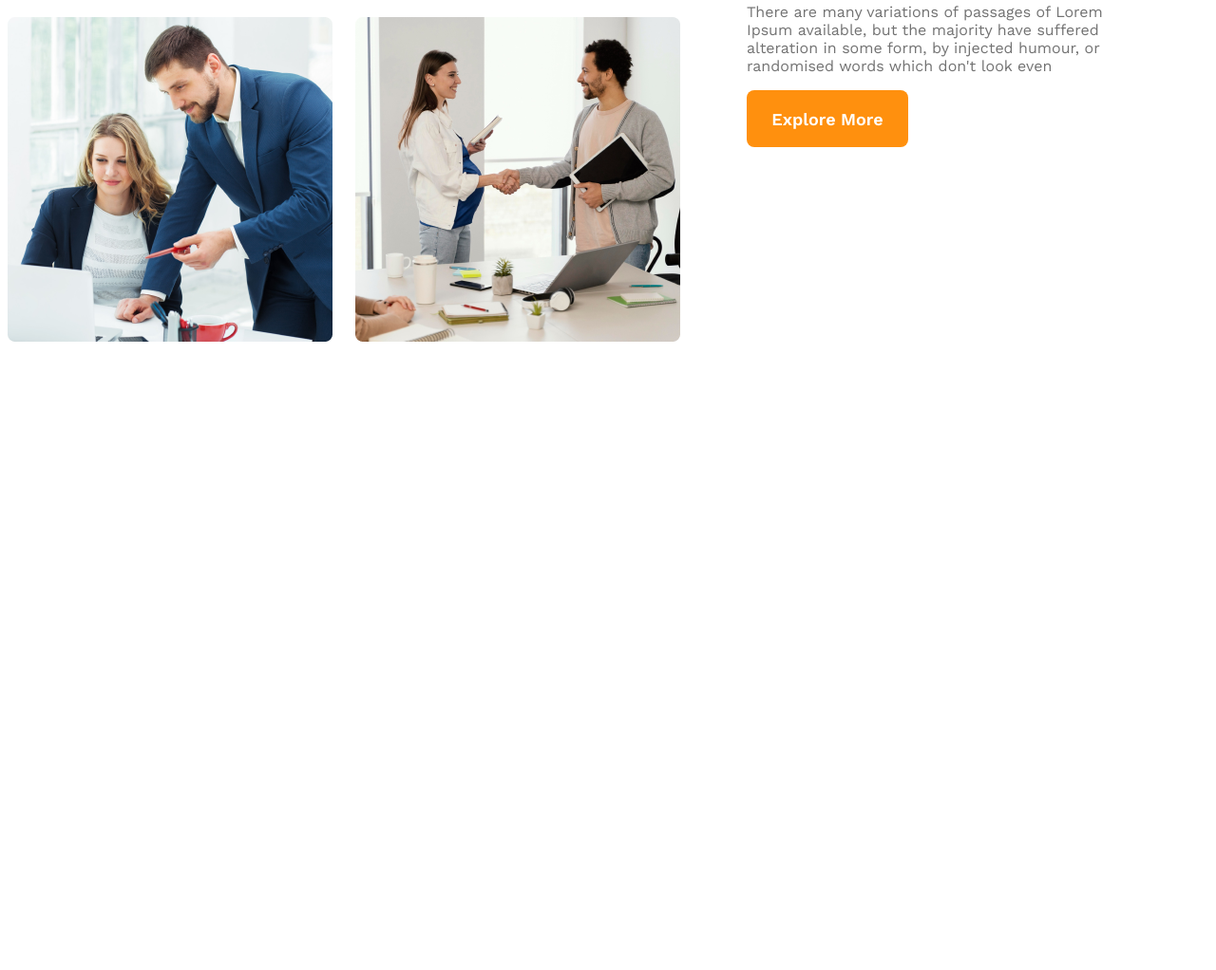
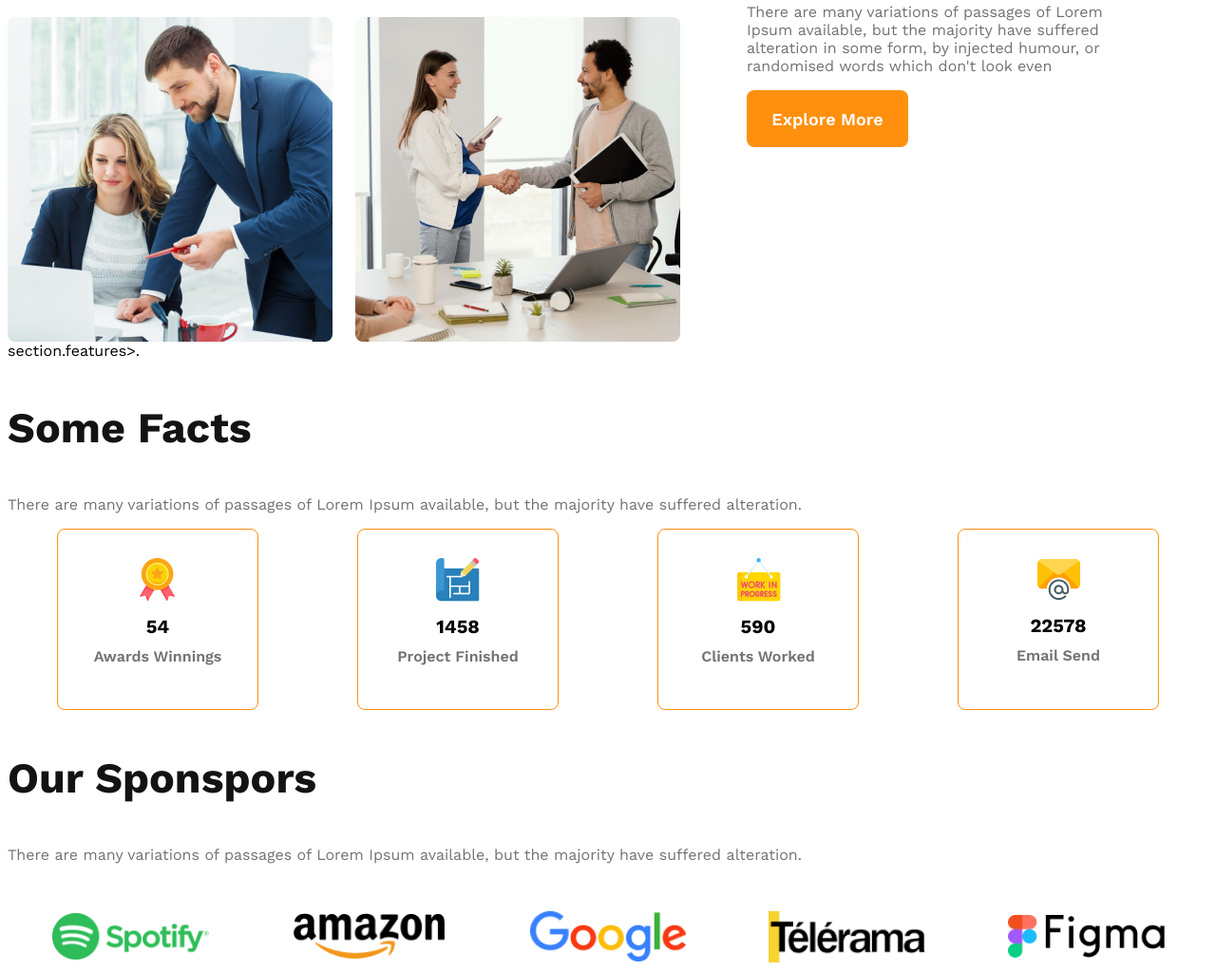
Before and after one commit to AlfredGomes23/g3-architects-website, a plain HTML site: page index.html in a window 1280 px wide. Shown: the part 1385-2407 px from the top of the page at 95% size. Before the commit the page ends 1753 px from the top, so only its background shows below. Drawn offline with nearby package versions, Linux system fonts and the light colour scheme.

Commit message:
added sponsors section and it is resposive now.

```diff
--- a/g3-architects.css
+++ b/g3-architects.css
@@ -20,10 +20,8 @@
 }
 .title {
   color: #131313;
-  font-size: 45px;
+  font-size: 2.8rem;
   font-weight: 700;
-  width: 450px;
-  margin-bottom: 30px;
 }
 /* .description {
   color:#727272;
@@ -36,6 +34,11 @@
   color: #727272;
   font-weight: 400;
 }
+
+
+
+
+
 /* header styles */
 header {
   background: #ff900e1a;
@@ -61,11 +64,7 @@ nav a {
   text-decoration: none;
   color: #424242;
 }
-.nav-title {
-  font-size: 2.8rem;
-  font-weight: 700;
-  color: #131313;
-}
+
 
 /* banner style */
 .banner {
@@ -88,6 +87,9 @@ main{
   max-width: 1440px;
   margin: 0px auto;
 }
+
+
+
 /* team part styles */
 .teams-container{
   display: flex;
@@ -102,9 +104,6 @@ main{
   padding-left: 70px;
   padding-right: 70px;
 }
-.teams-title{
-  font-size: 2.8rem;
-}
 .quick-list{
   color:#727272;
   font-weight: 500;
@@ -117,6 +116,48 @@ main{
 
 
 
+/* features part style */
+
+
+
+
+/* facts part */
+.facts-card-container{
+  display: flex;
+  justify-content: space-around;
+
+}
+.card{
+  border-radius: 8px;
+  border: 1px solid #ff900e;
+  text-align: center;
+  padding: 30px;
+}
+.card-title{
+  color: #727272;
+  font-weight: 600;
+  margin-top: 5px;
+  width: 150px;
+}
+.card-stats{
+  font-size: 2.8rem;
+  columns: #424242;
+  font-size: 1.25rem;
+  margin-top: 10px;
+  margin-bottom: 10px;
+}
+
+/* sponsors parts style */
+.sponsors-img-container{
+  margin-top: 50px;
+  display: flex;
+  justify-content: space-evenly;
+  align-items: center;
+  gap: 40px;
+}
+.sponsors-img-container img{
+  width: 165px;
+}
 
 
 /* media queries */
@@ -125,7 +166,7 @@ main{
   header {
     padding: 20px;
   }
-  nav,.teams-container {
+  nav,.teams-container,.facts-card-container,.sponsors-img-container{
     flex-direction: column;
   }
   .teams-img-container{
@@ -135,6 +176,10 @@ main{
     padding-left: 20px;
     padding-right: 20px;
   }
+  .facts-card-container{
+    gap: 30px;
+    padding: 30px;
+  }
 }
 
 
@@ -143,7 +188,7 @@ main{
   header {
     padding: 50px;
   }
-  nav,.teams-container {
+  nav,.teams-container,.sponsors-img-container {
     flex-direction: column;
     /* flex-wrap: wrap; */
   }
--- a/index.html
+++ b/index.html
@@ -11,7 +11,7 @@
     <header>
       <!-- nav part -->
       <nav>
-        <h3 class="nav-title">G3 Architects</h3>
+        <h3 class="title">G3 Architects</h3>
         <ul>
           <li><a href="">Home</a></li>
           <li><a href="">About</a></li>
@@ -47,9 +47,54 @@
 
 
         <div class="teams-content">
-          <h3 class="teams-title"><span class="quick-list">Quick list</span> of Our <span class="text-feature">Features</span></h3>
+          <h3 class="title"><span class="quick-list">Quick list</span> of Our <span class="text-feature">Features</span></h3>
           <p class="text-lightgrey">There are many variations of passages of Lorem Ipsum available, but the majority have suffered alteration in some form, by injected humour, or randomised words which don't look even</p>
           <button class="btn-prime">Explore More</button>
+        </div>
+      </section>
+
+<!-- features part -->
+      section.features>.
+
+
+      <!-- facts part -->
+      <section class="facts">
+        <h3 class="title">Some Facts</h3>
+        <p class="text-lightgrey">There are many variations of passages of Lorem Ipsum available, but the majority have suffered alteration.</p>
+        <div class="facts-card-container">
+          <div class="card">
+            <img src="images/icons/ribon.png" alt="">
+            <h2 class="card-stats">54</h2>
+            <p class="card-title">Awards Winnings</p>
+          </div>
+          <div class="card">
+            <img src="images/icons/projects.png" alt="">
+            <h2 class="card-stats">1458</h2>
+            <p class="card-title">Project Finished</p>
+          </div>
+          <div class="card">
+            <img src="images/icons/customers.png" alt="">
+            <h2 class="card-stats">590</h2>
+            <p class="card-title">Clients Worked</p>
+          </div>
+          <div class="card">
+            <img src="images/icons/email.png" alt="">
+            <h2 class="card-stats">22578</h2>
+            <p class="card-title">Email Send</p>
+          </div>
+        </div>
+      </section>
+
+      <!-- sponsors part -->
+      <section class="sponsors">
+        <h3 class="title">Our Sponspors</h3>
+        <p class="text-lightgrey">There are many variations of passages of Lorem Ipsum available, but the majority have suffered alteration.</p>
+        <div class="sponsors-img-container">
+          <img src="images/sponsors/spotify.png" alt="">
+          <img src="images/sponsors/amazon.png" alt="">
+          <img src="images/sponsors/google.png" alt="">
+          <img src="images/sponsors/telerama.png" alt="">
+          <img src="images/sponsors/figma.png" alt="">
         </div>
       </section>
     </main>
```
